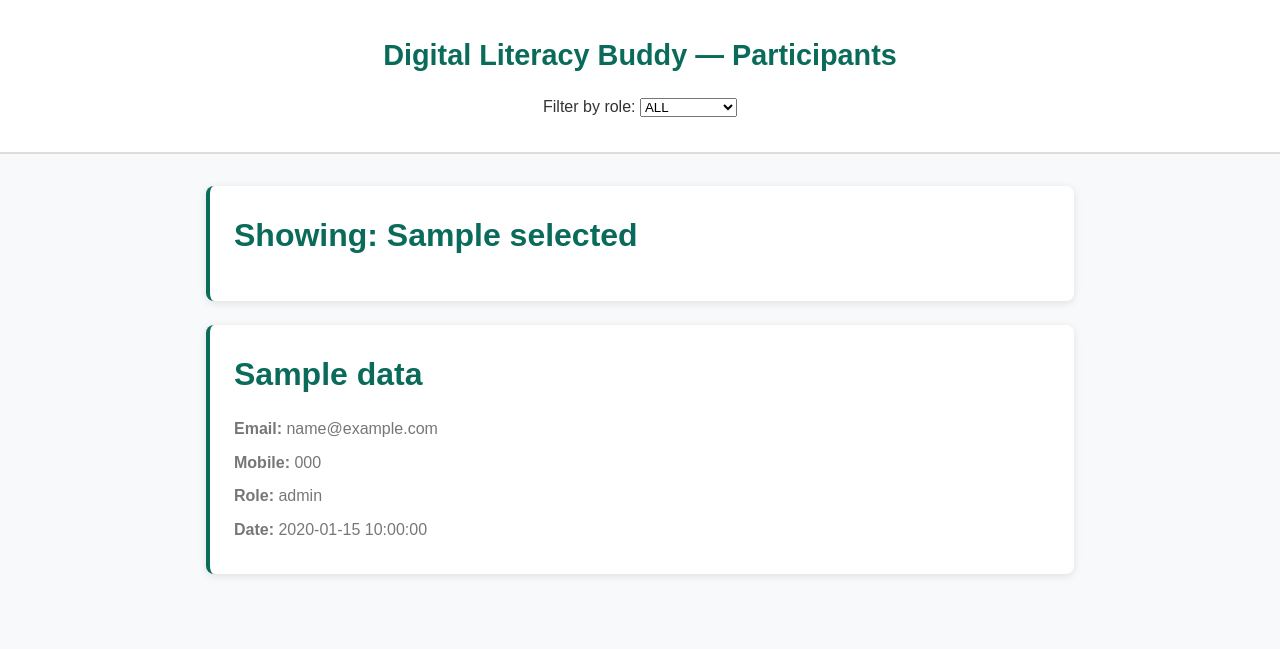
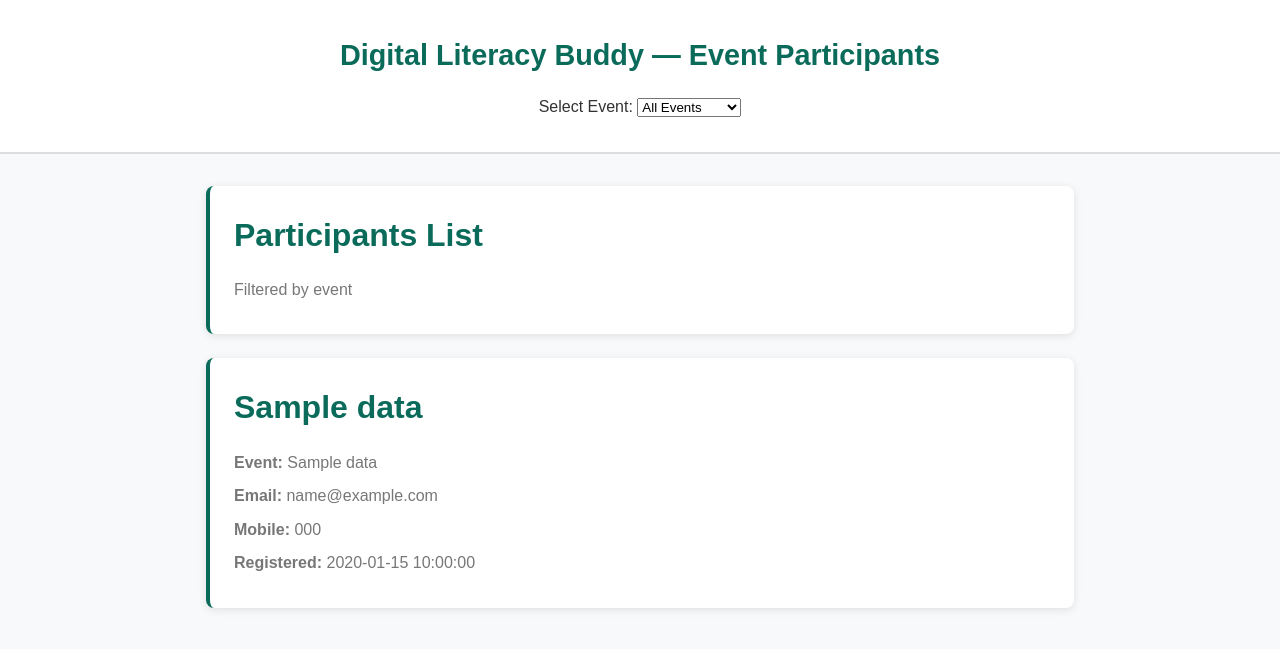
Before and after one commit to snjadhav1/swadya, a Flask app: template ASS7--a Participant List Table for a selected event using database data/templates/index.html in a window 1280 px wide. Shown: the top 649 px of the page. Run offline with Flask 3, Linux system fonts and the light colour scheme; the template is opened without the code that fills it: most values are stand-ins (such as "Sample title", 1, 10 or a date in 2020).

Commit message:
Update index.html

```diff
--- a/ASS7--a Participant List Table for a selected event using database data/templates/index.html
+++ b/ASS7--a Participant List Table for a selected event using database data/templates/index.html
@@ -6,30 +6,32 @@
 </head>
 <body>
     <header>
-        <h1>Digital Literacy Buddy — Participants</h1>
+        <h1>Digital Literacy Buddy — Event Participants</h1>
         <nav>
-            <label for="filter">Filter by role:</label>
-            <select id="filter" onchange="location='?role='+this.value">
-                <option value="ALL" {% if selected=='ALL' %}selected{% endif %}>ALL</option>
-                <option value="helpseeker" {% if selected=='helpseeker' %}selected{% endif %}>Helpseekers</option>
-                <option value="volunteer" {% if selected=='volunteer' %}selected{% endif %}>Volunteers</option>
+            <label for="filter">Select Event:</label>
+            <select id="filter" onchange="location='?event='+this.value">
+                <option value="ALL" {% if selected=='ALL' %}selected{% endif %}>All Events</option>
+                {% for event in events %}
+                <option value="{{ event.id }}" {% if selected==event.id|string %}selected{% endif %}>{{ event.title }}</option>
+                {% endfor %}
             </select>
         </nav>
     </header>
 
     <main>
         <div class="card">
-            <h1>Showing: {{ selected }}</h1>
+            <h1>Participants List</h1>
+            <p>{% if selected=='ALL' %}Showing all events{% else %}Filtered by event{% endif %}</p>
         </div>
 
         <div id="dynamicEvents" class="container">
             {% for p in data %}
             <div class="card">
                 <h1>{{ p.name }}</h1>
+                <p><strong>Event:</strong> {{ p.event_title }}</p>
                 <p><strong>Email:</strong> {{ p.email }}</p>
                 <p><strong>Mobile:</strong> {{ p.mobile }}</p>
-                <p><strong>Role:</strong> {{ p.role }}</p>
-                <p><strong>Date:</strong> {{ p.created_at }}</p>
+                <p><strong>Registered:</strong> {{ p.created_at }}</p>
             </div>
             {% endfor %}
         </div>
```
